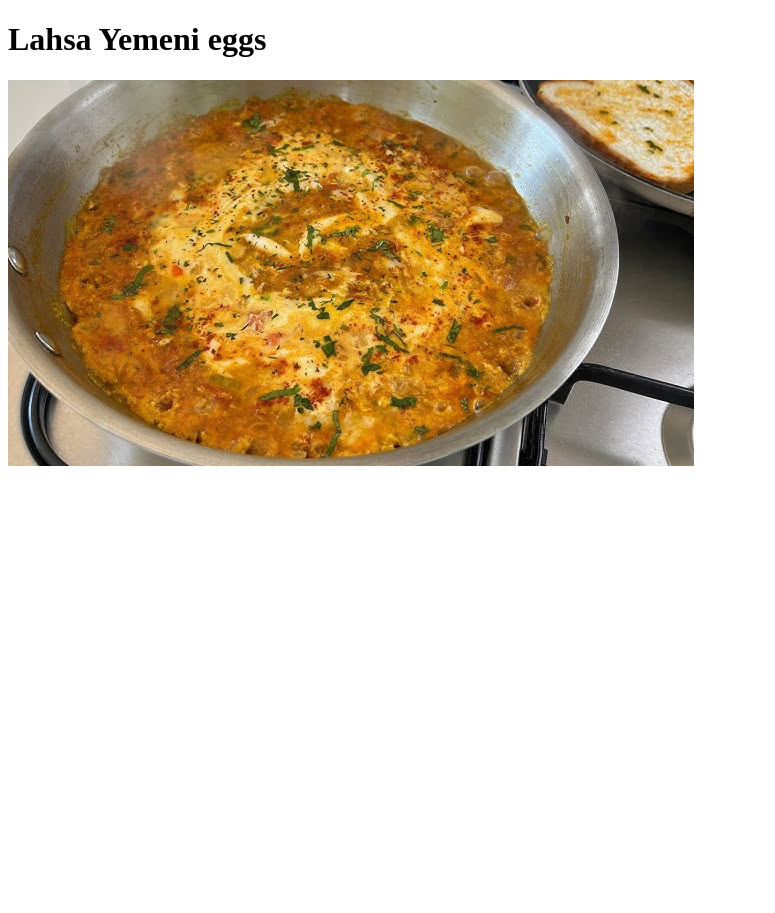
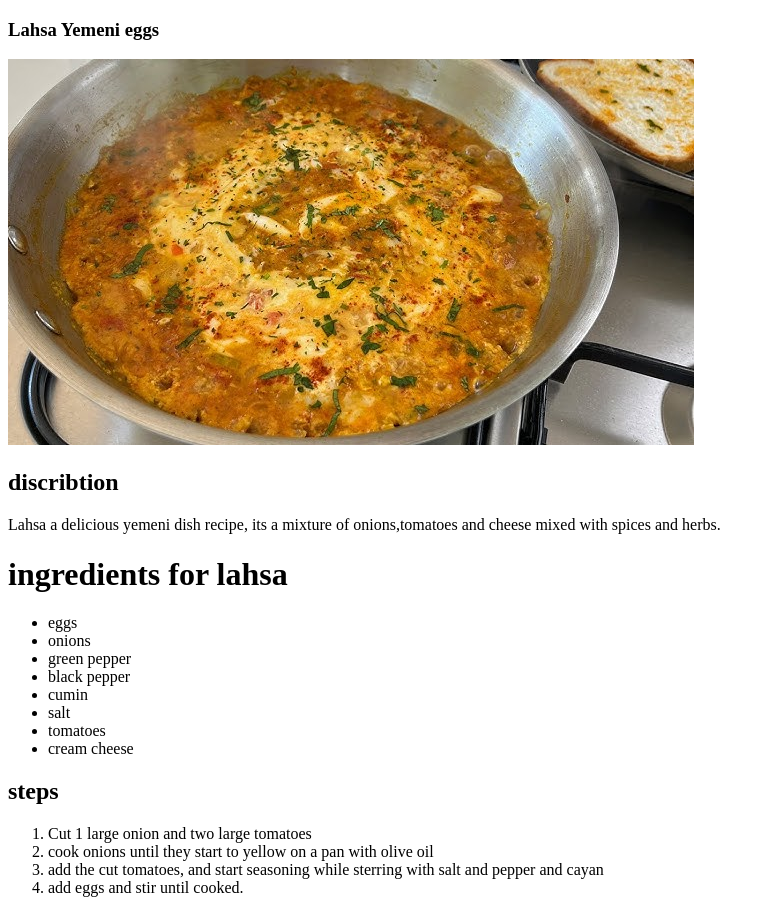
Before and after one commit to brokeandunemployed/odin-recipes, a plain HTML site: page Recipes/lahsa-eggs.html in a window 1280 px wide. Shown: the whole page, without its empty margins (0-775 px from the left). Before the commit the page ends 800 px from the top, so only its background shows below. Drawn offline with Linux system fonts and the light colour scheme.

Commit message:
Initial commit

```diff
--- a/Recipes/lahsa-eggs.html
+++ b/Recipes/lahsa-eggs.html
@@ -6,8 +6,27 @@
     <title>Document</title>
 </head>
 <body>
-    <h1>Lahsa Yemeni eggs</h1>
+    <h3>Lahsa Yemeni eggs</h1>
     <img src="hq720.jpg" alt="lahsa-eggs picture">
-
+    <h2>discribtion</h2>
+    <p>Lahsa a delicious yemeni dish recipe, its a mixture of onions,tomatoes and cheese mixed with spices and herbs.</p>
+    <h1>ingredients for lahsa</h1>
+       <ul>
+          <li>eggs</li>
+          <li>onions</li>
+          <li>green pepper</li>
+          <li>black pepper</li>
+          <li>cumin</li>
+          <li>salt</li>
+          <li>tomatoes</li>
+          <li>cream cheese</li>
+       </ul>
+       <h2>steps</h2>
+         <ol>
+            <li>Cut 1 large onion and two large tomatoes</li>
+            <li> cook onions until they start to yellow on a pan with olive oil</li>
+            <li>add the cut tomatoes, and start seasoning while sterring with salt and pepper and cayan</li>
+            <li>add eggs and stir until cooked.</li>
+         </ol>
 </body>
 </html>
```
